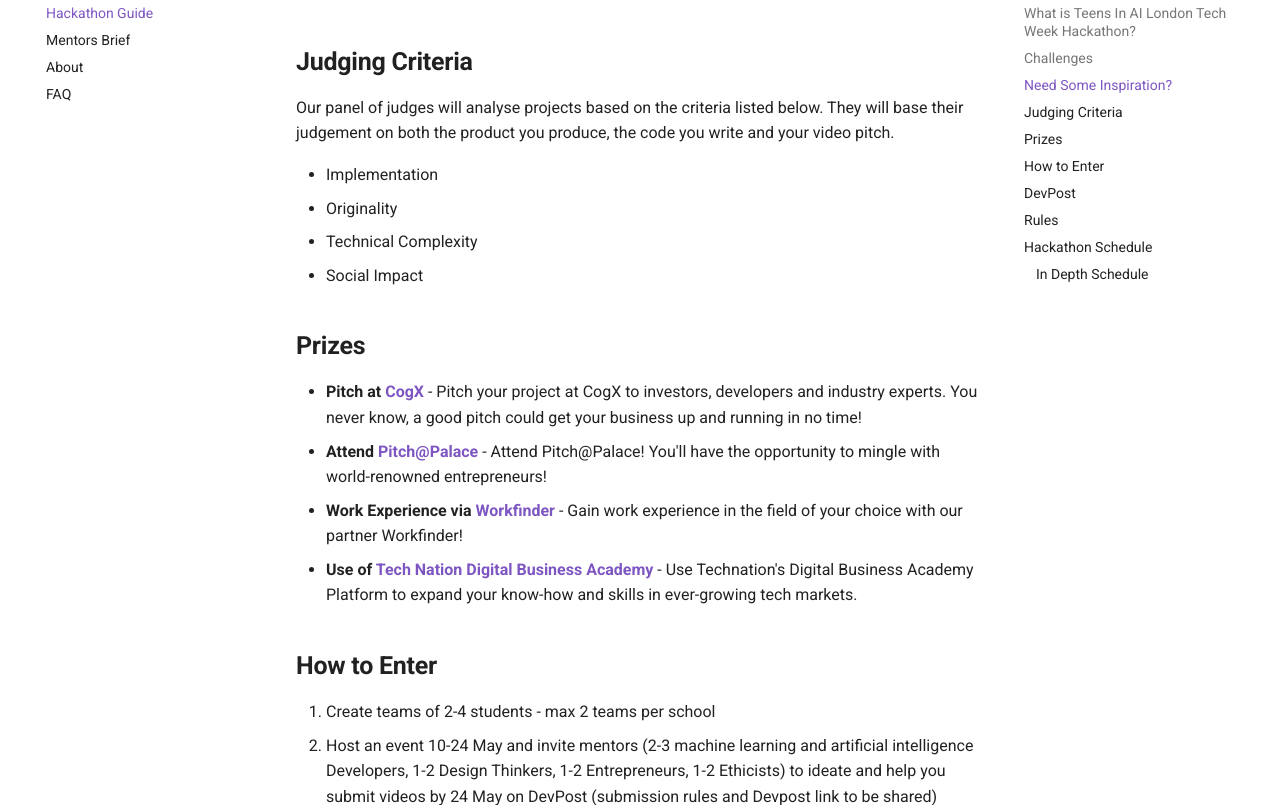
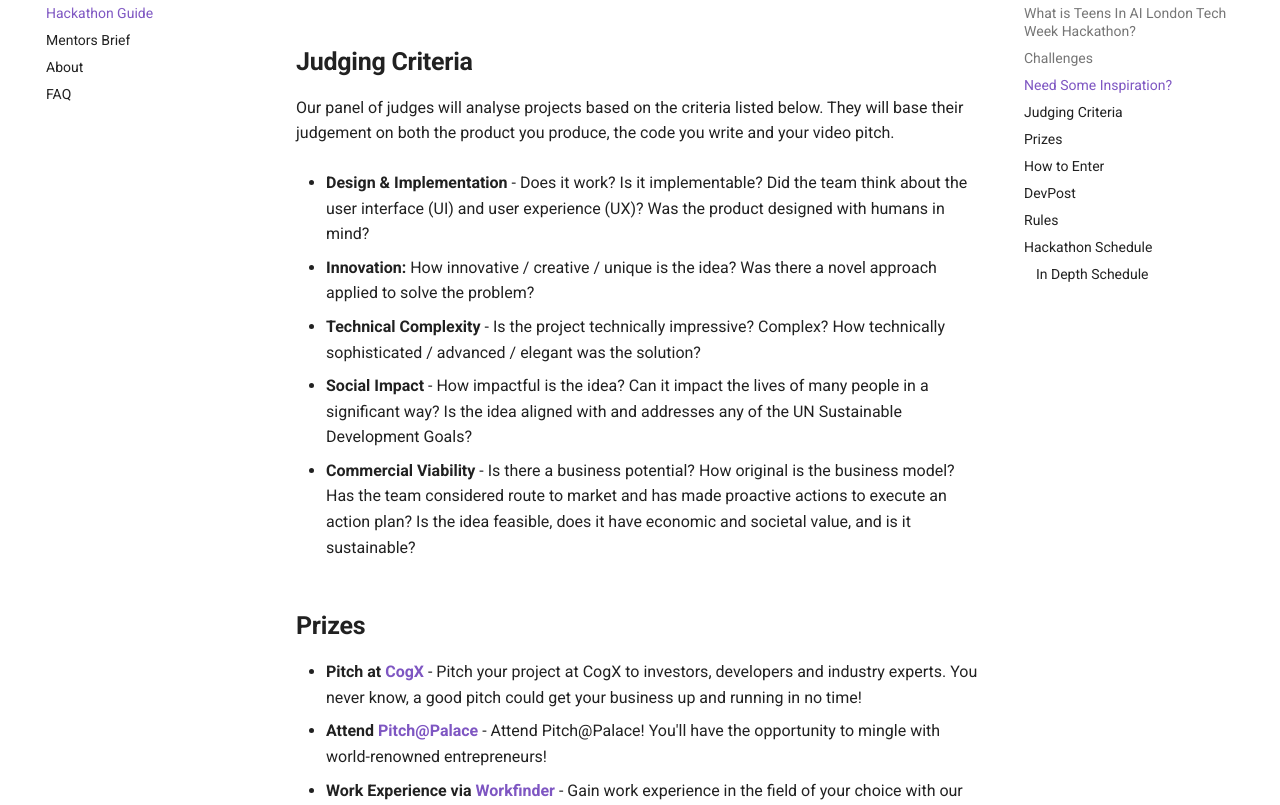
Before and after one commit to elenasinel/tech-week, an MkDocs documentation site: the page built from docs/index.md, in a window 1280 px wide and 900 px high, scrolled down 3569 px, cut to the strip 95-900 px from the top of the window. Built offline with MkDocs 1.6.1 and Material for MkDocs 9.7.7, drawn with Linux system fonts in a browser that asks for light colours.

Commit message:
Update Documentation “index”

```diff
--- a/docs/index.md
+++ b/docs/index.md
@@ -43,10 +43,30 @@
 
 Our panel of judges will analyse projects based on the criteria listed below. They will base their judgement on both the product you produce, the code you write and your video pitch.
 
-* Implementation
-* Originality
-* Technical Complexity
-* Social Impact
+* **Design & Implementation** - Does it work? Is it implementable? Did the team think about the user interface (UI) and user experience (UX)?
+ Was the product designed with humans in mind?
+
+
+
+* **Innovation:** How innovative / creative / unique is the idea? Was there a novel approach applied to solve the problem?
+
+
+
+* **Technical Complexity** - Is the project technically impressive? Complex?
+ How technically sophisticated / advanced / elegant was the solution?
+
+
+
+*
+**Social Impact** - How impactful is the idea? Can it impact the lives of many people in a significant way? Is the idea aligned with and addresses any of the UN Sustainable Development Goals?
+
+
+
+* **Commercial Viability** - Is there a business potential?
+ How original is the business model? Has the team considered route to market and has made proactive actions to execute an action plan?  Is the idea feasible, does it have economic and societal value,
+  and is it sustainable?
+
+
 
 ## **Prizes**
 
@@ -210,8 +230,6 @@
 
 [Maths for Machine Learning (32 Lectures)](https://www.youtube.com/playlist?list=PL2jykFOD1AWazz20_QRfESiJ2rthDF9-Z) - Imperial College London
 
-
-
 ### **How best to put your entry online**
 
 ### **Suggestions of tools to use to maximise your hacking productivity**
```
